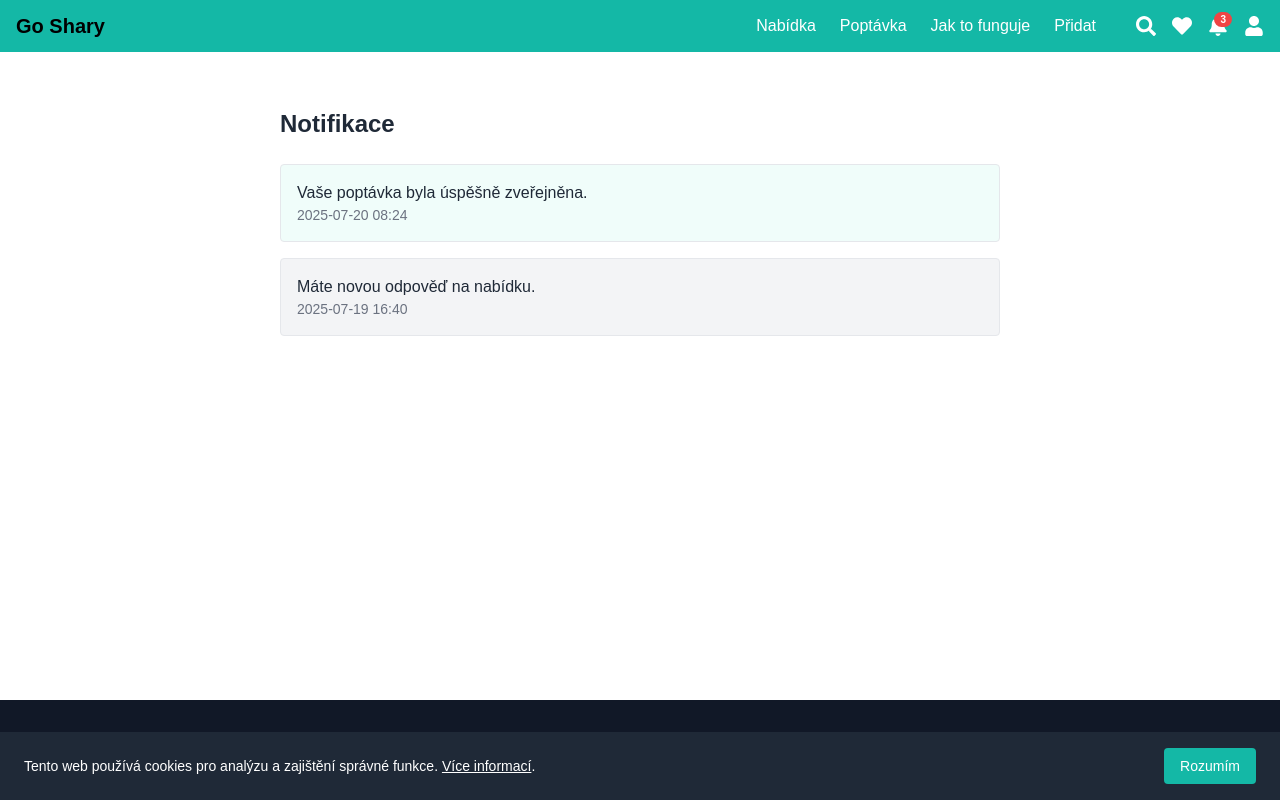
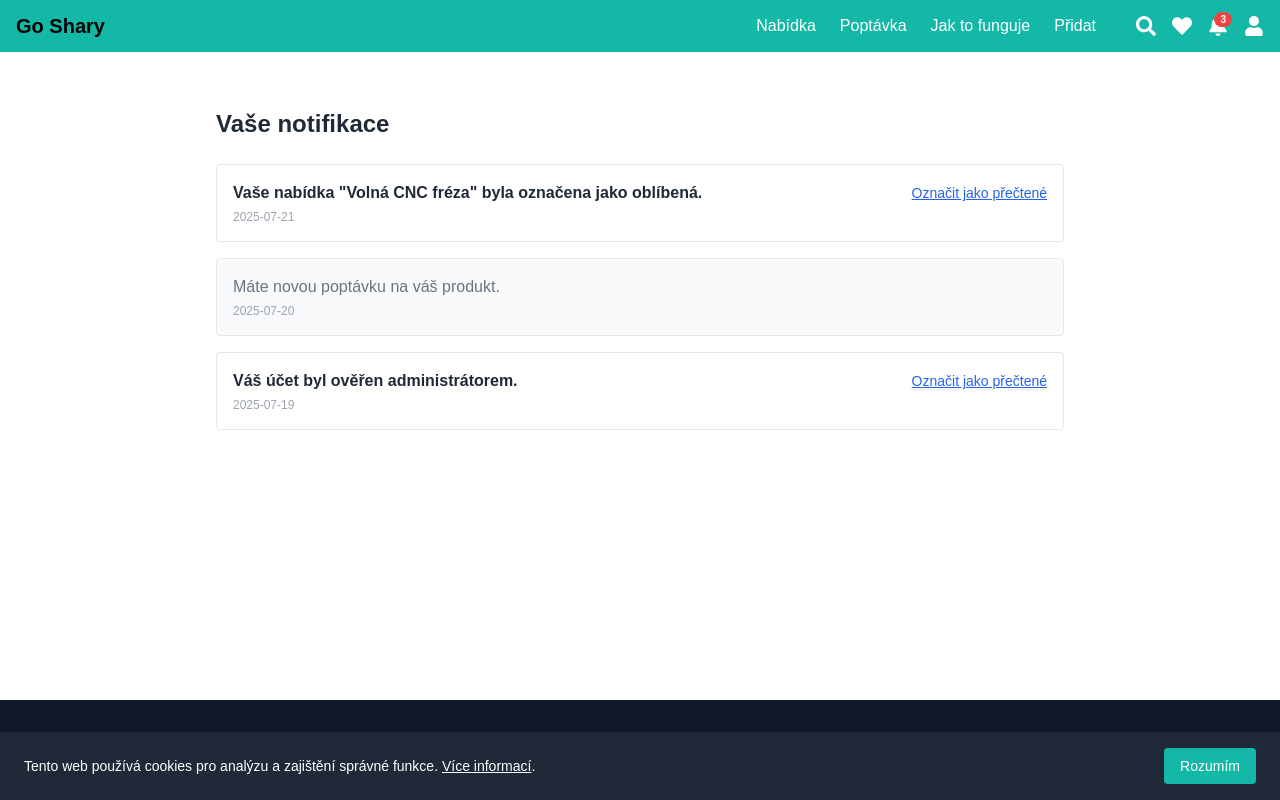
Before and after one commit to Tekier10/goshary, a Next.js app: page /notifikace in a window 1280 px wide. Built offline with nearby package versions, Linux system fonts and the light colour scheme; a web font is replaced by a local one.

Commit message:
Update notifikace.tsx

```diff
--- a/pages/notifikace.tsx
+++ b/pages/notifikace.tsx
@@ -1,44 +1,52 @@
-// pages/notifikace.tsx – přehled notifikací uživatele
+// pages/notifikace.tsx
 
+import { useState } from 'react';
 import Head from 'next/head';
-import { useEffect, useState } from 'react';
 
 type Notifikace = {
   id: string;
   zprava: string;
   datum: string;
-  precisteno: boolean;
+  precteno: boolean;
 };
 
-export default function Notifikace() {
-  const [notifikace, setNotifikace] = useState<Notifikace[]>([]);
-
-  useEffect(() => {
-    // Mock data – později nahradit voláním API
-    const data: Notifikace[] = [
+const mockNotifikace: Notifikace[] = [
   {
     id: '1',
-        zprava: 'Vaše poptávka byla úspěšně zveřejněna.',
-        datum: '2025-07-20 08:24',
-        precisteno: false,
+    zprava: 'Vaše nabídka "Volná CNC fréza" byla označena jako oblíbená.',
+    datum: '2025-07-21',
+    precteno: false,
   },
   {
     id: '2',
-        zprava: 'Máte novou odpověď na nabídku.',
-        datum: '2025-07-19 16:40',
-        precisteno: true,
+    zprava: 'Máte novou poptávku na váš produkt.',
+    datum: '2025-07-20',
+    precteno: true,
+  },
+  {
+    id: '3',
+    zprava: 'Váš účet byl ověřen administrátorem.',
+    datum: '2025-07-19',
+    precteno: false,
   },
 ];
-    setNotifikace(data);
-  }, []);
+
+export default function NotifikacePage() {
+  const [notifikace, setNotifikace] = useState<Notifikace[]>(mockNotifikace);
+
+  const oznacitJakoPrectene = (id: string) => {
+    setNotifikace((prev) =>
+      prev.map((n) => (n.id === id ? { ...n, precteno: true } : n))
+    );
+  };
 
   return (
     <>
       <Head>
         <title>Notifikace | GoShary</title>
       </Head>
-      <main className="max-w-3xl mx-auto p-6">
-        <h1 className="text-2xl font-bold mb-6">Notifikace</h1>
+      <main className="max-w-4xl mx-auto p-6">
+        <h1 className="text-2xl font-bold mb-6">Vaše notifikace</h1>
 
         {notifikace.length === 0 ? (
           <p className="text-gray-500">Zatím nemáte žádné notifikace.</p>
@@ -48,11 +56,23 @@ export default function Notifikace() {
               <li
                 key={n.id}
                 className={`border rounded p-4 ${
-                  n.precisteno ? 'bg-gray-100' : 'bg-teal-50'
+                  n.precteno ? 'bg-gray-50' : 'bg-white'
                 }`}
               >
-                <p className="font-medium">{n.zprava}</p>
-                <p className="text-sm text-gray-500">{n.datum}</p>
+                <div className="flex justify-between items-center">
+                  <p className={n.precteno ? 'text-gray-500' : 'font-semibold'}>
+                    {n.zprava}
+                  </p>
+                  {!n.precteno && (
+                    <button
+                      onClick={() => oznacitJakoPrectene(n.id)}
+                      className="text-sm text-blue-600 underline"
+                    >
+                      Označit jako přečtené
+                    </button>
+                  )}
+                </div>
+                <p className="text-xs text-gray-400 mt-1">{n.datum}</p>
               </li>
             ))}
           </ul>
```
Lines whose indentation alone changed are shown as unchanged.
